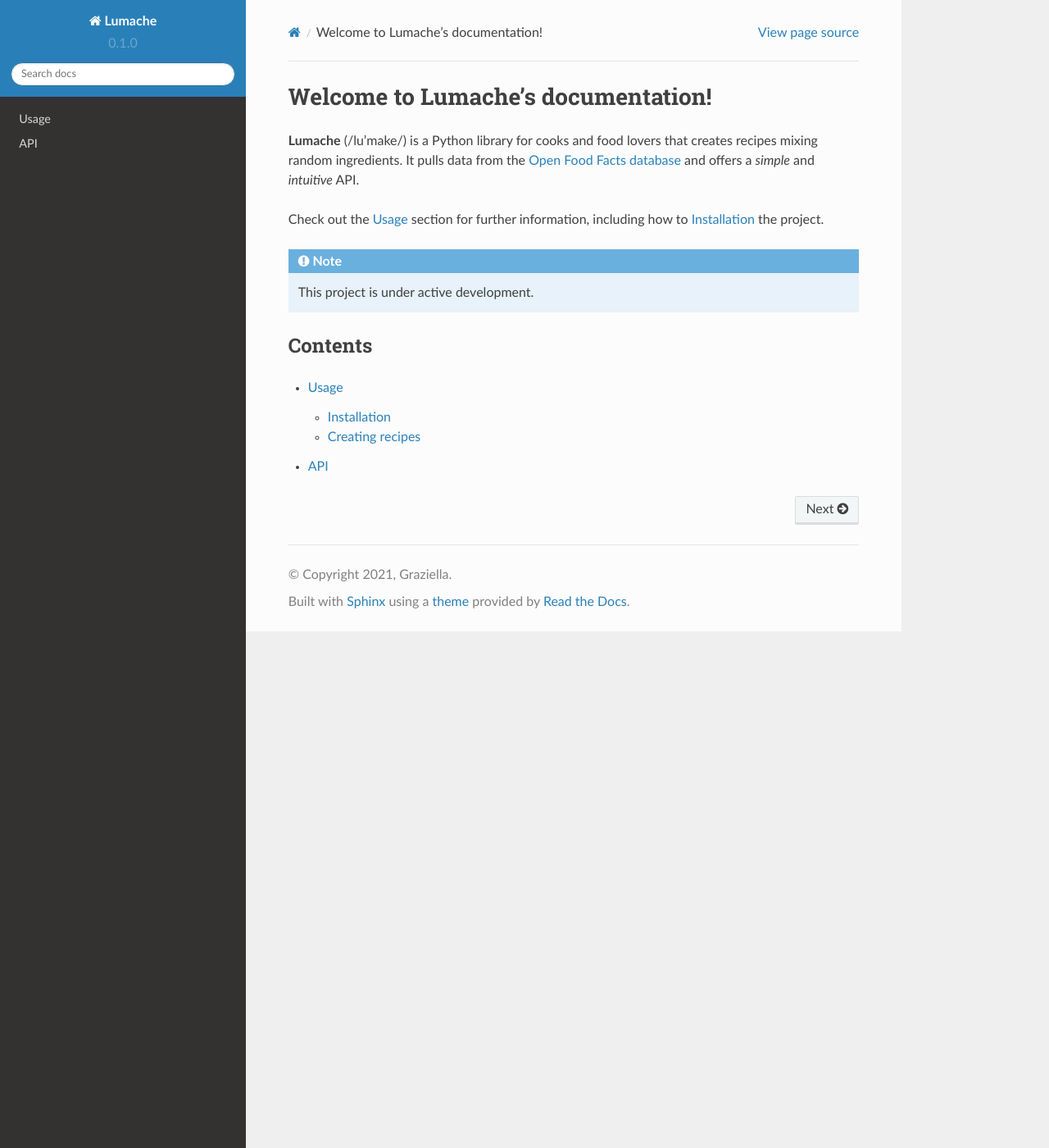
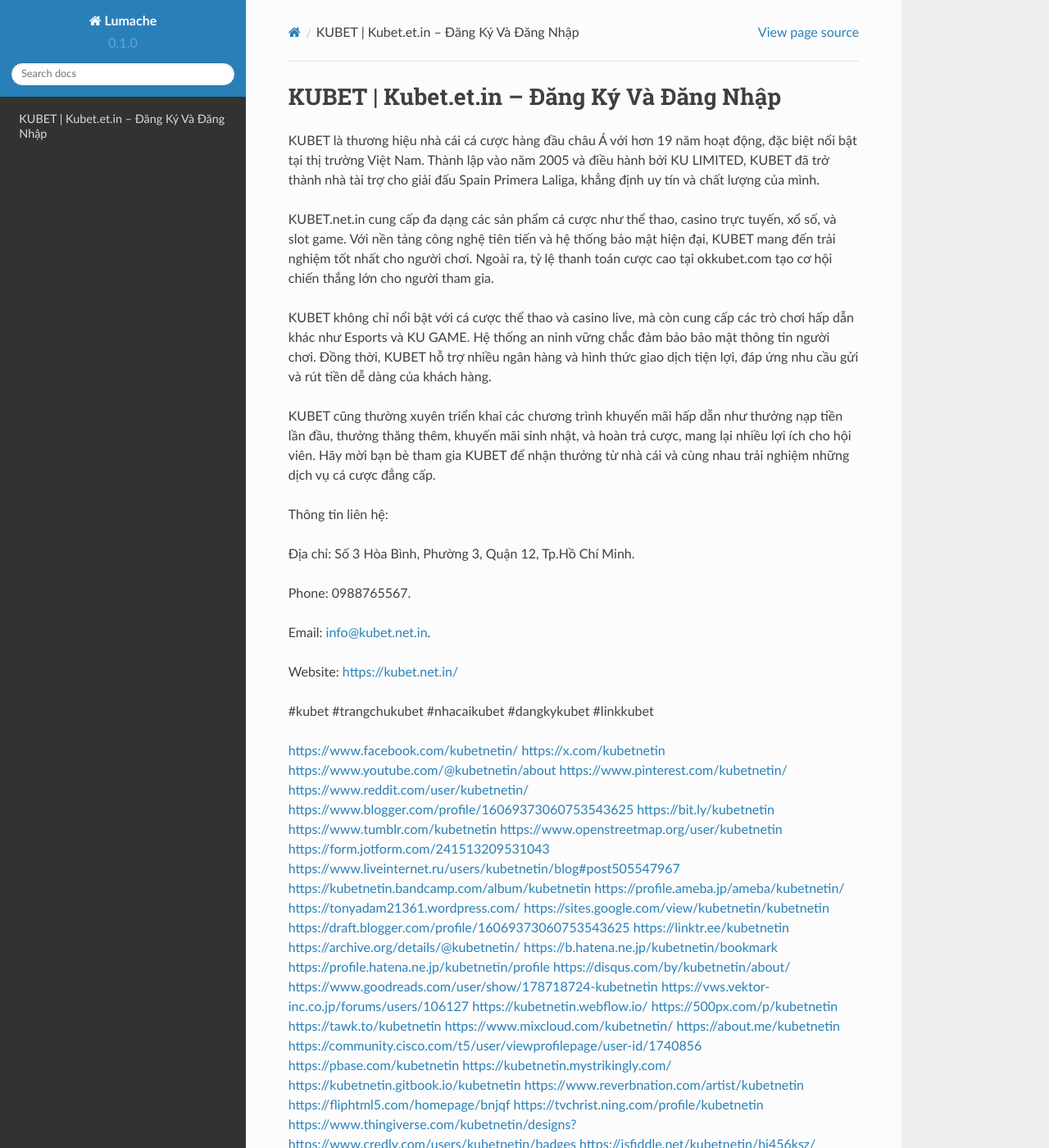
Before and after one commit to socialentity/kubetnetin, a Sphinx documentation site: the page built from docs/source/index.rst, in a window 1280 px wide and 1400 px high. Shown: the whole window at 82% size. Built offline with Sphinx 7.4.7 and the Read the Docs theme 2.0.0, drawn with Linux system fonts in a browser that asks for light colours; some of the changed text lies outside the part shown.

Commit message:
Update index.rst

```diff
--- a/docs/source/index.rst
+++ b/docs/source/index.rst
@@ -1,22 +1,73 @@
-Welcome to Lumache's documentation!
+KUBET | Kubet.et.in – Đăng Ký Và Đăng Nhập
 ===================================
 
-**Lumache** (/lu'make/) is a Python library for cooks and food lovers
-that creates recipes mixing random ingredients.
-It pulls data from the `Open Food Facts database <https://world.openfoodfacts.org/>`_
-and offers a *simple* and *intuitive* API.
+KUBET là thương hiệu nhà cái cá cược hàng đầu châu Á với hơn 19 năm hoạt động, đặc biệt nổi bật tại thị trường Việt Nam. Thành lập vào năm 2005 và điều hành bởi KU LIMITED, KUBET đã trở thành nhà tài trợ cho giải đấu Spain Primera Laliga, khẳng định uy tín và chất lượng của mình.
 
-Check out the :doc:`usage` section for further information, including
-how to :ref:`installation` the project.
+KUBET.net.in cung cấp đa dạng các sản phẩm cá cược như thể thao, casino trực tuyến, xổ số, và slot game. Với nền tảng công nghệ tiên tiến và hệ thống bảo mật hiện đại, KUBET mang đến trải nghiệm tốt nhất cho người chơi. Ngoài ra, tỷ lệ thanh toán cược cao tại okkubet.com tạo cơ hội chiến thắng lớn cho người tham gia.
 
-.. note::
+KUBET không chỉ nổi bật với cá cược thể thao và casino live, mà còn cung cấp các trò chơi hấp dẫn khác như Esports và KU GAME. Hệ thống an ninh vững chắc đảm bảo bảo mật thông tin người chơi. Đồng thời, KUBET hỗ trợ nhiều ngân hàng và hình thức giao dịch tiện lợi, đáp ứng nhu cầu gửi và rút tiền dễ dàng của khách hàng.
 
-   This project is under active development.
+KUBET cũng thường xuyên triển khai các chương trình khuyến mãi hấp dẫn như thưởng nạp tiền lần đầu, thưởng thăng thêm, khuyến mãi sinh nhật, và hoàn trả cược, mang lại nhiều lợi ích cho hội viên. Hãy mời bạn bè tham gia KUBET để nhận thưởng từ nhà cái và cùng nhau trải nghiệm những dịch vụ cá cược đẳng cấp.
 
-Contents
---------
+Thông tin liên hệ:
 
-.. toctree::
+Địa chỉ: Số 3 Hòa Bình, Phường 3, Quận 12, Tp.Hồ Chí Minh.
 
-   usage
-   api
+Phone: 0988765567.
+
+Email: info@kubet.net.in.
+
+Website: https://kubet.net.in/
+
+#kubet #trangchukubet #nhacaikubet #dangkykubet #linkkubet
+
+`https://www.facebook.com/kubetnetin/ <https://www.facebook.com/kubetnetin/>`_
+`https://x.com/kubetnetin <https://x.com/kubetnetin>`_
+`https://www.youtube.com/@kubetnetin/about <https://www.youtube.com/@kubetnetin/about>`_
+`https://www.pinterest.com/kubetnetin/ <https://www.pinterest.com/kubetnetin/>`_
+`https://www.reddit.com/user/kubetnetin/ <https://www.reddit.com/user/kubetnetin/>`_
+`https://www.blogger.com/profile/16069373060753543625 <https://www.blogger.com/profile/16069373060753543625>`_
+`https://bit.ly/kubetnetin <https://bit.ly/kubetnetin>`_
+`https://www.tumblr.com/kubetnetin <https://www.tumblr.com/kubetnetin>`_
+`https://www.openstreetmap.org/user/kubetnetin <https://www.openstreetmap.org/user/kubetnetin>`_
+`https://form.jotform.com/241513209531043 <https://form.jotform.com/241513209531043>`_
+`https://www.liveinternet.ru/users/kubetnetin/blog#post505547967 <https://www.liveinternet.ru/users/kubetnetin/blog#post505547967>`_
+`https://kubetnetin.bandcamp.com/album/kubetnetin <https://kubetnetin.bandcamp.com/album/kubetnetin>`_
+`https://profile.ameba.jp/ameba/kubetnetin/ <https://profile.ameba.jp/ameba/kubetnetin/>`_
+`https://tonyadam21361.wordpress.com/ <https://tonyadam21361.wordpress.com/>`_
+`https://sites.google.com/view/kubetnetin/kubetnetin <https://sites.google.com/view/kubetnetin/kubetnetin>`_
+`https://draft.blogger.com/profile/16069373060753543625 <https://draft.blogger.com/profile/16069373060753543625>`_
+`https://linktr.ee/kubetnetin <https://linktr.ee/kubetnetin>`_
+`https://archive.org/details/@kubetnetin/ <https://archive.org/details/@kubetnetin/>`_
+`https://b.hatena.ne.jp/kubetnetin/bookmark <https://b.hatena.ne.jp/kubetnetin/bookmark>`_
+`https://profile.hatena.ne.jp/kubetnetin/profile <https://profile.hatena.ne.jp/kubetnetin/profile>`_
+`https://disqus.com/by/kubetnetin/about/ <https://disqus.com/by/kubetnetin/about/>`_
+`https://www.goodreads.com/user/show/178718724-kubetnetin <https://www.goodreads.com/user/show/178718724-kubetnetin>`_
+`https://vws.vektor-inc.co.jp/forums/users/106127 <https://vws.vektor-inc.co.jp/forums/users/106127>`_
+`https://kubetnetin.webflow.io/ <https://kubetnetin.webflow.io/>`_
+`https://500px.com/p/kubetnetin <https://500px.com/p/kubetnetin>`_
+`https://tawk.to/kubetnetin <https://tawk.to/kubetnetin>`_
+`https://www.mixcloud.com/kubetnetin/ <https://www.mixcloud.com/kubetnetin/>`_
+`https://about.me/kubetnetin <https://about.me/kubetnetin>`_
+`https://community.cisco.com/t5/user/viewprofilepage/user-id/1740856 <https://community.cisco.com/t5/user/viewprofilepage/user-id/1740856>`_
+`https://pbase.com/kubetnetin <https://pbase.com/kubetnetin>`_
+`https://kubetnetin.mystrikingly.com/ <https://kubetnetin.mystrikingly.com/>`_
+`https://kubetnetin.gitbook.io/kubetnetin <https://kubetnetin.gitbook.io/kubetnetin>`_
+`https://www.reverbnation.com/artist/kubetnetin <https://www.reverbnation.com/artist/kubetnetin>`_
+`https://fliphtml5.com/homepage/bnjqf <https://fliphtml5.com/homepage/bnjqf>`_
+`https://tvchrist.ning.com/profile/kubetnetin <https://tvchrist.ning.com/profile/kubetnetin>`_
+`https://www.thingiverse.com/kubetnetin/designs? <https://www.thingiverse.com/kubetnetin/designs?>`_
+`https://www.credly.com/users/kubetnetin/badges <https://www.credly.com/users/kubetnetin/badges>`_
+`https://jsfiddle.net/kubetnetin/hj456ksz/ <https://jsfiddle.net/kubetnetin/hj456ksz/>`_
+`https://qna.habr.com/user/kubetnetin <https://qna.habr.com/user/kubetnetin>`_
+`https://heylink.me/kubetnetin/ <https://heylink.me/kubetnetin/>`_
+`https://band.us/@kubetnetin <https://band.us/@kubetnetin>`_
+`https://freelance.habr.com/freelancers/kubetnetin <https://freelance.habr.com/freelancers/kubetnetin>`_
+`https://telegra.ph/kubet-05-31 <https://telegra.ph/kubet-05-31>`_
+`https://community.articulate.com/users/kubetnetin <https://community.articulate.com/users/kubetnetin>`_
+`https://qiita.com/kubetnetin <https://qiita.com/kubetnetin>`_
+`https://wakelet.com/@kubetnetin <https://wakelet.com/@kubetnetin>`_
+`https://forum.acronis.com/user/664463 <https://forum.acronis.com/user/664463>`_
+`https://community.windy.com/user/kubetnetin <https://community.windy.com/user/kubetnetin>`_
+`https://anyflip.com/homepage/rpvgb#About <https://anyflip.com/homepage/rpvgb#About>`_
+`https://pastelink.net/28h0uhhh <https://pastelink.net/28h0uhhh>`_
```
